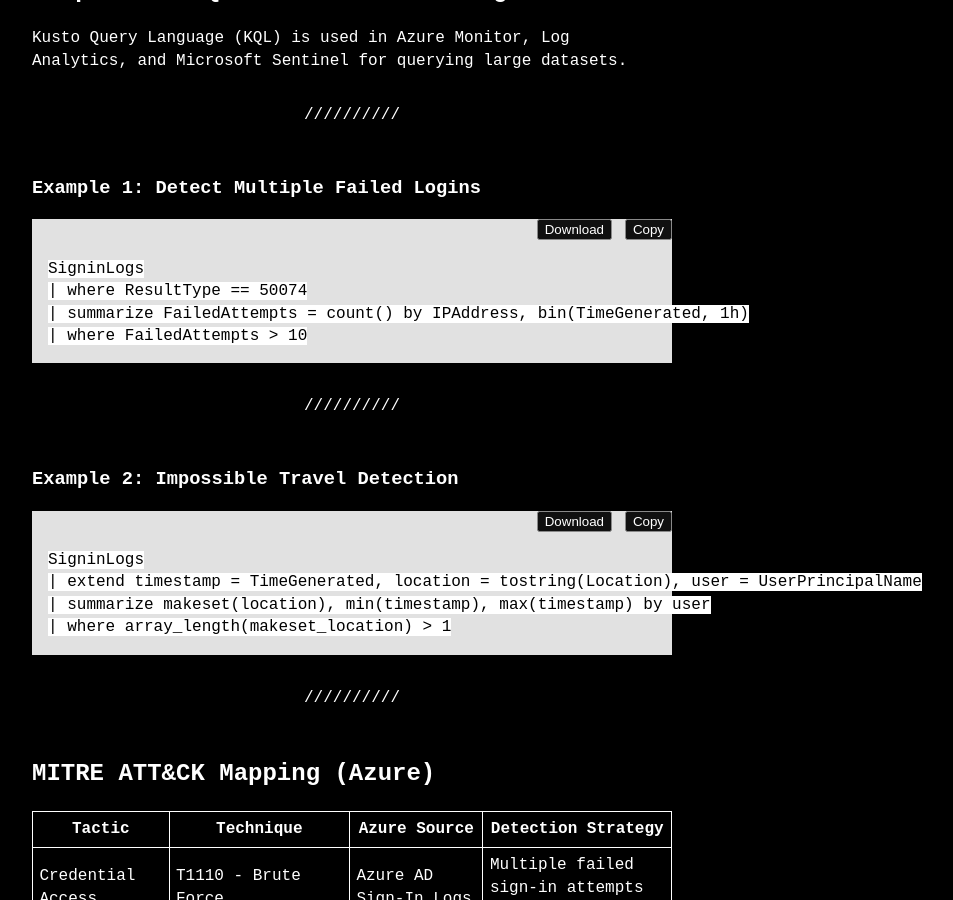
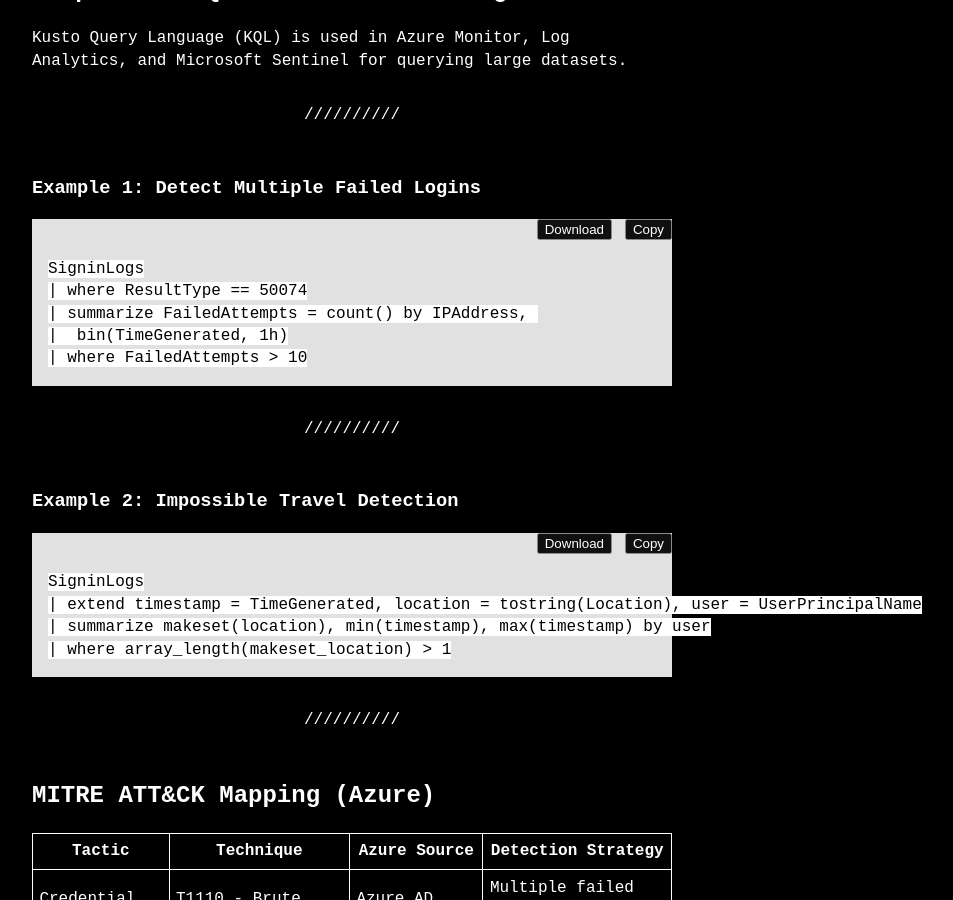
Before and after one commit to unattributed/unattributed.github.io, a Jekyll site: the page built from _posts/2025-05-12-Threat Hunting - Section 3.md, in a window 1280 px wide and 900 px high, scrolled down 1146 px. Shown: the whole window, without its empty margins (288-1241 px from the left). Built offline with Jekyll 4.4.1, drawn with Linux system fonts in a browser that asks for light colours.

Commit message:
chg text formating within code block

```diff
--- a/_posts/2025-05-12-Threat Hunting - Section 3.md
+++ b/_posts/2025-05-12-Threat Hunting - Section 3.md
@@ -65,7 +65,8 @@
 <pre id="code4" style="background:#1e1e1e;color:#dcdcdc;padding:1em;"><code>
 SigninLogs
 | where ResultType == 50074
-| summarize FailedAttempts = count() by IPAddress, bin(TimeGenerated, 1h)
+| summarize FailedAttempts = count() by IPAddress,
+|  bin(TimeGenerated, 1h)
 | where FailedAttempts > 10
 </code></pre>
 
```
Also changed, not shown: _posts/2025-05-12-Threat Hunting - Section 4.md (+2 -1 lines).
